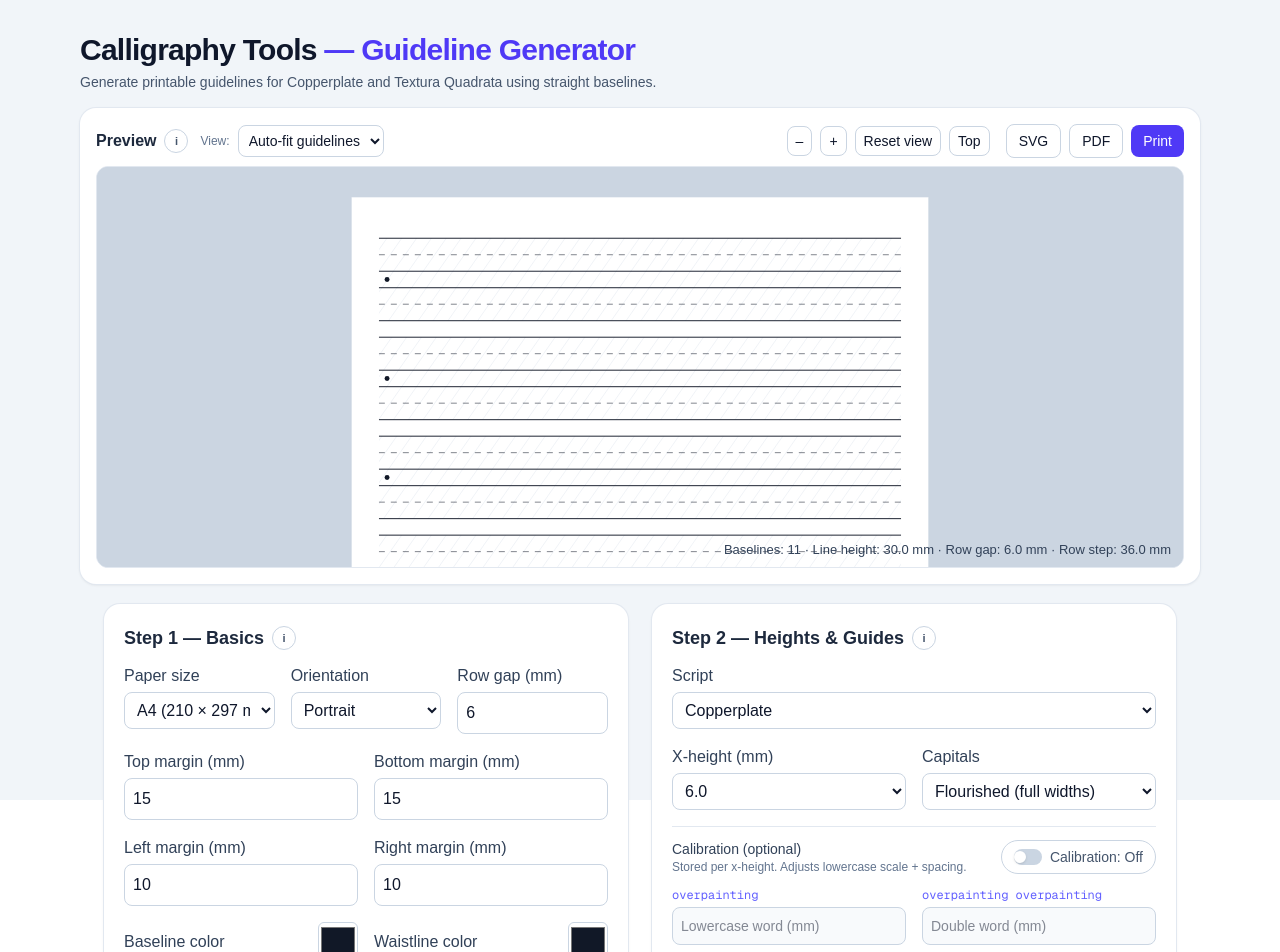
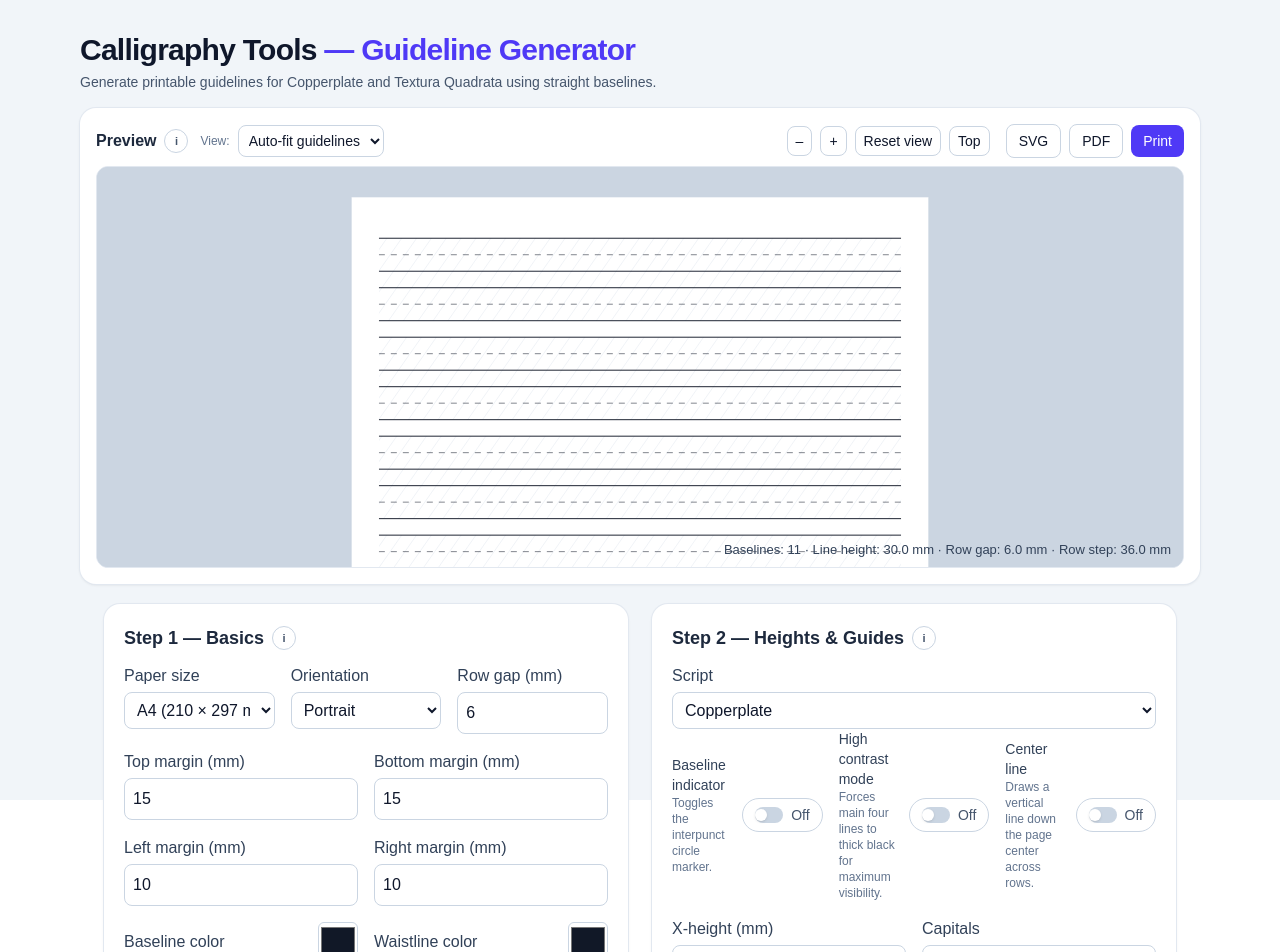
Before and after one commit to mashw/calligraphy-tools, a Next.js app: page /guidelines in a window 1280 px wide. Shown: the top 952 px of the page. Built offline with nearby package versions, Linux system fonts and the light colour scheme.

Commit message:
Add guideline toggles and center line

```diff
--- a/src/app/guidelines/page.tsx
+++ b/src/app/guidelines/page.tsx
@@ -343,12 +343,13 @@ export default function GuidelinesPage() {
   const [customOrigin, setCustomOrigin] = useState<'autofit' | 'fullpage'>('autofit');
 
 
-  const [showBaselineIndicator, setShowBaselineIndicator] = useState(true);
+  const [showBaselineIndicator, setShowBaselineIndicator] = useState(false);
   const [baselineColor, setBaselineColor] = useState('#111827');
   const [waistlineColor, setWaistlineColor] = useState('#111827');
   const [xLineContrast, setXLineContrast] = useState(1);
   const [xLineThickness, setXLineThickness] = useState(1); // multiplier
   const [highContrastMode, setHighContrastMode] = useState(false);
+  const [showCenterLine, setShowCenterLine] = useState(false);
 
 
   const midY = (a: Pt[], b: Pt[]) => (a[0].y + b[0].y) / 2;
@@ -1118,6 +1119,18 @@ export default function GuidelinesPage() {
                     box={box}
                     xHeightMM={xHeightMM}
                     swThin={swThin}
+                  />
+                )}
+
+                {showCenterLine && (
+                  <line
+                    x1={box.w / 2}
+                    x2={box.w / 2}
+                    y1={margins.top}
+                    y2={box.h - margins.bottom}
+                    stroke="#000"
+                    strokeWidth={highContrastMode ? swBold : swThin}
+                    vectorEffect="non-scaling-stroke"
                   />
                 )}
 
@@ -1399,6 +1412,77 @@ export default function GuidelinesPage() {
               <option value="Fraktur">Fraktur</option>
               <option value="TexturaQuadrata">Textura Quadrata</option>
             </select>
+          </div>
+
+          <div className="sm:col-span-2 grid grid-cols-3 gap-4">
+            {/* Baseline indicator */}
+            <div className="flex items-center justify-between gap-3">
+              <div>
+                <div className="text-sm font-medium text-slate-700">Baseline indicator</div>
+                <p className="text-xs text-slate-500">Toggles the interpunct circle marker.</p>
+              </div>
+              <button
+                type="button"
+                onMouseDown={(e) => e.preventDefault()}
+                onClick={() => setShowBaselineIndicator(v => !v)}
+                className={`inline-flex items-center px-3 py-1.5 text-sm rounded-full border transition select-none
+        ${showBaselineIndicator
+          ? 'border-indigo-500 bg-indigo-50 text-indigo-700'
+          : 'border-slate-300 bg-white text-slate-600 hover:bg-slate-50'}`}
+              >
+                <span className={`mr-2 inline-flex h-4 w-7 items-center rounded-full transition
+        ${showBaselineIndicator ? 'bg-indigo-500 justify-end' : 'bg-slate-300 justify-start'}`}>
+                  <span className="h-3 w-3 rounded-full bg-white shadow" />
+                </span>
+                {showBaselineIndicator ? 'On' : 'Off'}
+              </button>
+            </div>
+
+            {/* High contrast mode */}
+            <div className="flex items-center justify-between gap-3">
+              <div>
+                <div className="text-sm font-medium text-slate-700">High contrast mode</div>
+                <p className="text-xs text-slate-500">Forces main four lines to thick black for maximum visibility.</p>
+              </div>
+              <button
+                type="button"
+                onMouseDown={(e) => e.preventDefault()}
+                onClick={() => setHighContrastMode(v => !v)}
+                className={`inline-flex items-center px-3 py-1.5 text-sm rounded-full border transition select-none
+        ${highContrastMode
+          ? 'border-indigo-500 bg-indigo-50 text-indigo-700'
+          : 'border-slate-300 bg-white text-slate-600 hover:bg-slate-50'}`}
+              >
+                <span className={`mr-2 inline-flex h-4 w-7 items-center rounded-full transition
+        ${highContrastMode ? 'bg-indigo-500 justify-end' : 'bg-slate-300 justify-start'}`}>
+                  <span className="h-3 w-3 rounded-full bg-white shadow" />
+                </span>
+                {highContrastMode ? 'On' : 'Off'}
+              </button>
+            </div>
+
+            {/* Center line */}
+            <div className="flex items-center justify-between gap-3">
+              <div>
+                <div className="text-sm font-medium text-slate-700">Center line</div>
+                <p className="text-xs text-slate-500">Draws a vertical line down the page center across rows.</p>
+              </div>
+              <button
+                type="button"
+                onMouseDown={(e) => e.preventDefault()}
+                onClick={() => setShowCenterLine(v => !v)}
+                className={`inline-flex items-center px-3 py-1.5 text-sm rounded-full border transition select-none
+        ${showCenterLine
+          ? 'border-indigo-500 bg-indigo-50 text-indigo-700'
+          : 'border-slate-300 bg-white text-slate-600 hover:bg-slate-50'}`}
+              >
+                <span className={`mr-2 inline-flex h-4 w-7 items-center rounded-full transition
+        ${showCenterLine ? 'bg-indigo-500 justify-end' : 'bg-slate-300 justify-start'}`}>
+                  <span className="h-3 w-3 rounded-full bg-white shadow" />
+                </span>
+                {showCenterLine ? 'On' : 'Off'}
+              </button>
+            </div>
           </div>
 
           {script === 'Copperplate' ? (
```
